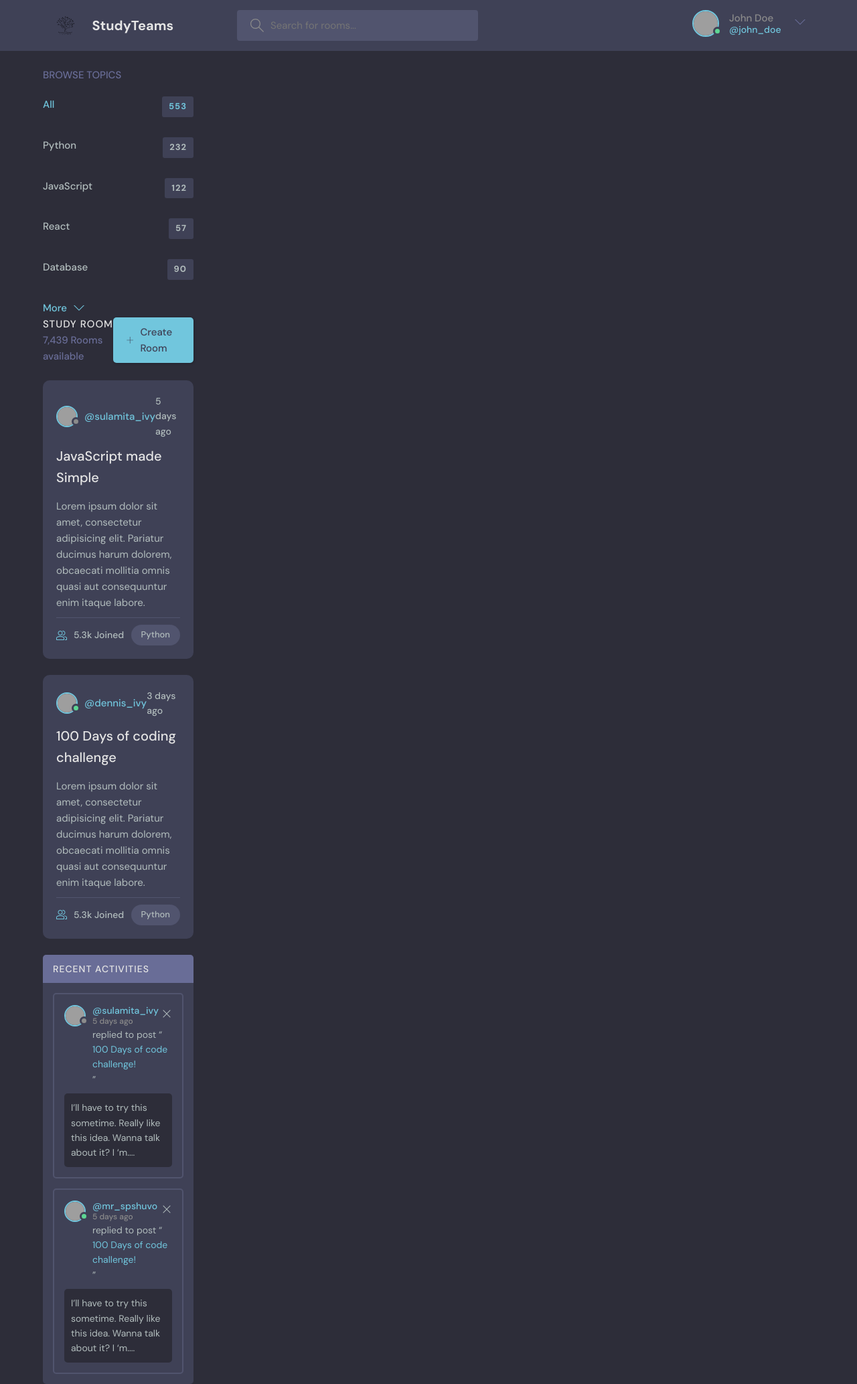
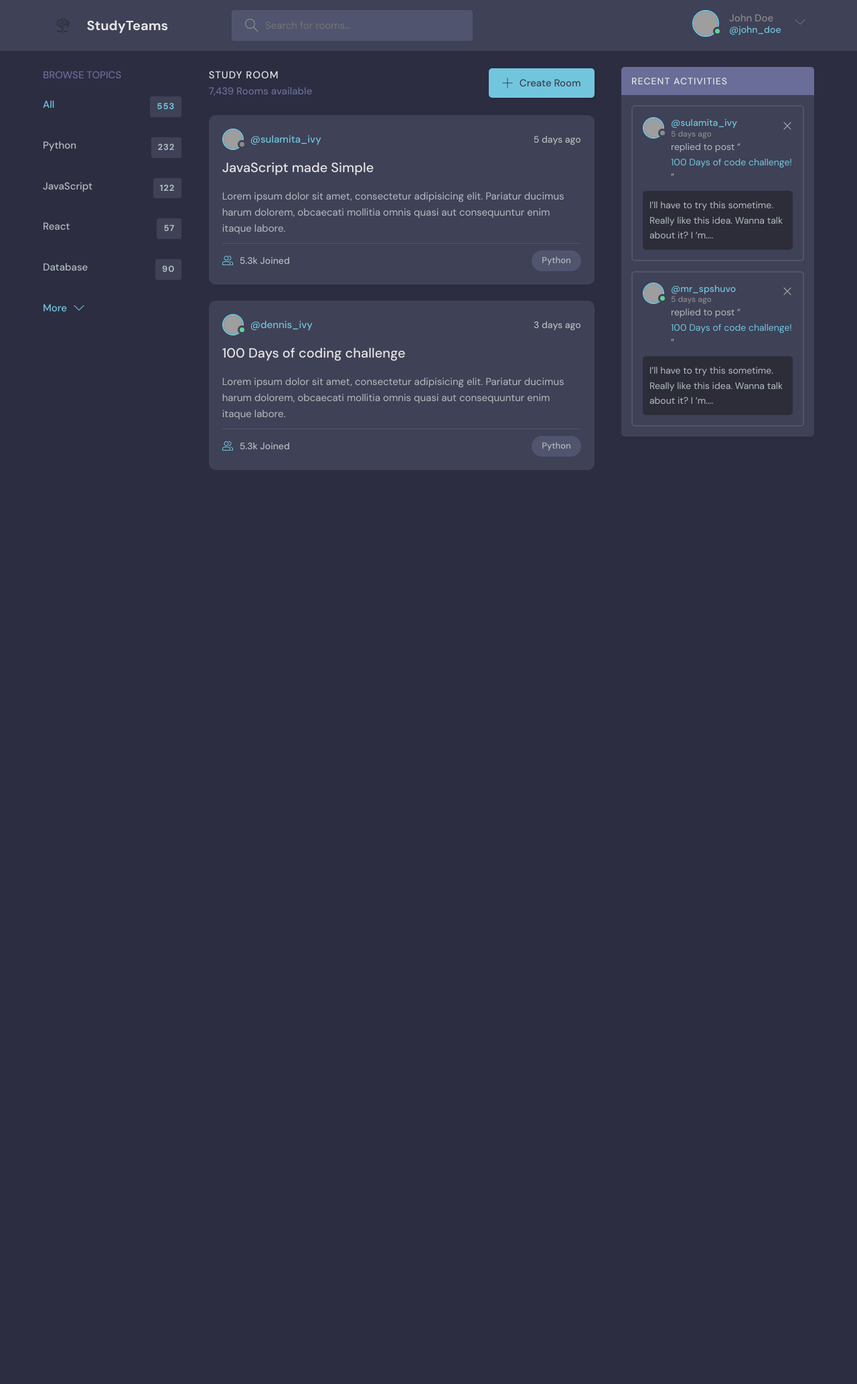
Before and after one commit to mariomalak1/StudyTeams, a Django app: page / in a window 1280 px wide. Shown: the whole page at 67% size. After the commit the page ends 702 px from the top, so only its background shows below. Run offline with Django 4.2, Linux system fonts and the light colour scheme; grey boxes are pictures that could not be loaded.

Commit message:
display the real design for the theme

```diff
--- a/base/templates/base/home.html
+++ b/base/templates/base/home.html
@@ -1,11 +1,12 @@
 {% extends "main.html" %}
 
 {% block body %}
-
     {% include "base/homePage/topics.html" %}
 
     {% include "base/homePage/roomList.html" %}
 
+
     {% include "base/homePage/activities.html" %}
 
+
 {% endblock %}
--- a/static/css/style.css
+++ b/static/css/style.css
@@ -167,7 +167,7 @@ a {
 .avatar.avatar--small:after {
   width: 0.7rem;
   height: 0.7rem;
-  bottom: 0px;
+  bottom: 0;
   right: -6px;
 }
 
@@ -283,8 +283,8 @@ a {
 }
 
 .header__logo > img {
-  height: 4rem;
-  width: 4rem;
+  height: 3.2rem;
+  width: 3.2rem;
 }
 
 .header__logo > h1 {
@@ -1161,5 +1161,4 @@ a {
   display: block;
   font-weight: 500;
   color: var(--color-main);
-  font-weight: 1.4rem;
 }
--- a/templates/main.html
+++ b/templates/main.html
@@ -2,9 +2,6 @@
 <!DOCTYPE html>
 <html lang="en">
 <head>
-    <meta charset="UTF-8" />
-    <meta http-equiv="X-UA-Compatible" content="IE=edge" />
-    <meta name="viewport" content="width=device-width, initial-scale=1.0" />
     <link rel="shortcut icon" href="{% static "Media/anotherIcons/favicon.ico" %}" type="image/x-icon" />
     <link rel="stylesheet" href="{% static "css/style.css" %}">
     {% if title %}
@@ -16,7 +13,7 @@
     {% block head %}
     {% endblock %}
 </head>
-<body>
+<body style="background-color: #2D2D42;">
 
     {% block navbar %}
         {% include "navbar.html" %}
@@ -25,10 +22,8 @@
     <main class="layout layout--3">
       <div class="container">
 
-          <div class="">
-              {% block body %}
-              {% endblock %}
-          </div>
+          {% block body %}
+          {% endblock %}
 
       </div>
     </main>
```
